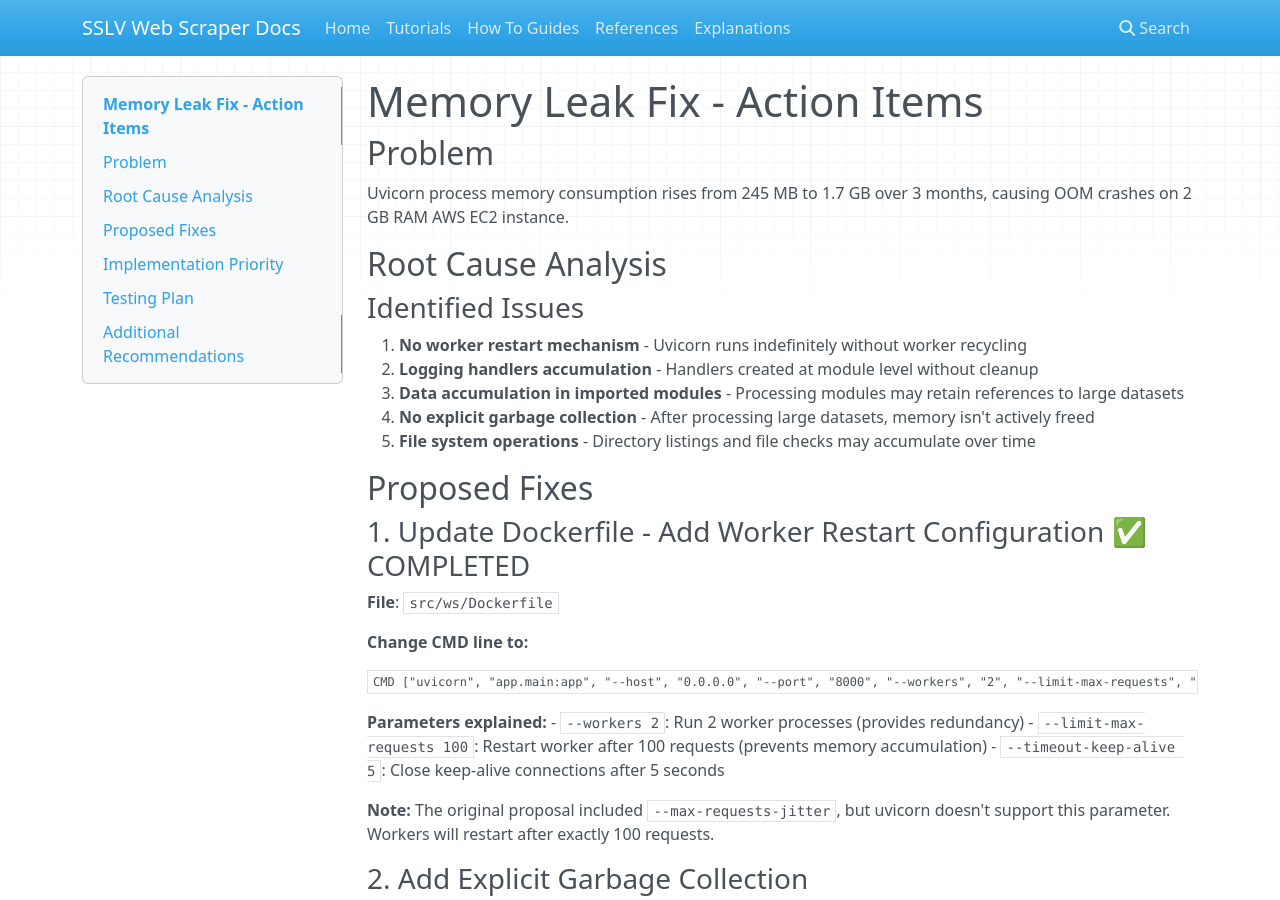
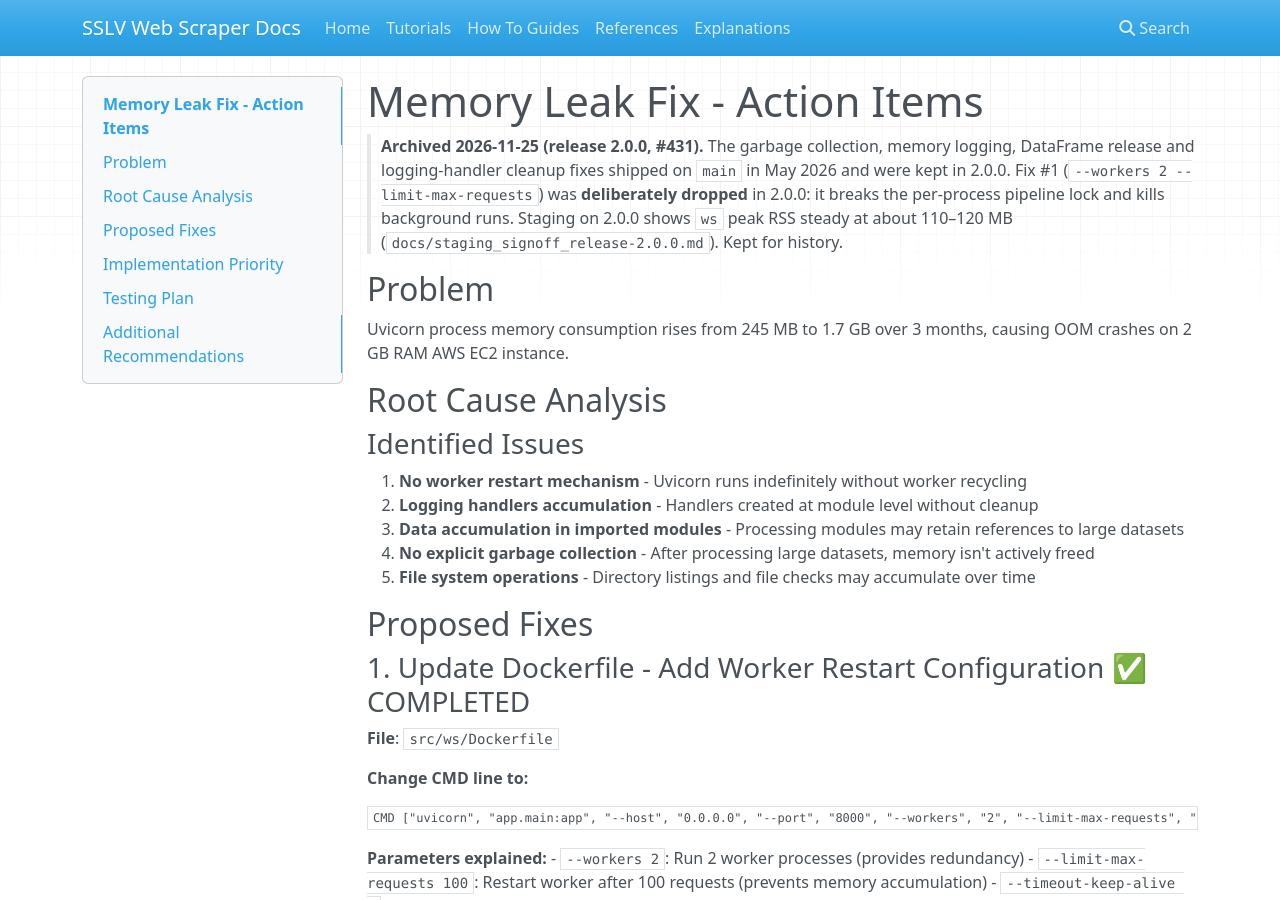
Before and after one commit to vfedotovs/sslv_web_scraper, an MkDocs documentation site: the page built from docs/plans/archive/memory_leak_fix.md, in a window 1280 px wide and 900 px high. Built offline with MkDocs 1.6.1, drawn with Linux system fonts in a browser that asks for light colours; nearby versions of some CDN libraries.

Commit message:
(chore): archive memory_leak_fix.md, superseded by release 2.0.0
Co-Authored-By: Claude Opus 5.5 <noreply@anthropic.com>

```diff
--- a/docs/plans/active/memory_leak_fix.md
+++ b/docs/plans/archive/memory_leak_fix.md
@@ -1,4 +1,6 @@
 # Memory Leak Fix - Action Items
+
+> **Archived 2026-11-25 (release 2.0.0, #431).** The garbage collection, memory logging, DataFrame release and logging-handler cleanup fixes shipped on `main` in May 2026 and were kept in 2.0.0. Fix #1 (`--workers 2 --limit-max-requests`) was **deliberately dropped** in 2.0.0: it breaks the per-process pipeline lock and kills background runs. Staging on 2.0.0 shows `ws` peak RSS steady at about 110–120 MB (`docs/staging_signoff_release-2.0.0.md`). Kept for history.
 
 ## Problem
 Uvicorn process memory consumption rises from 245 MB to 1.7 GB over 3 months, causing OOM crashes on 2 GB RAM AWS EC2 instance.
```
